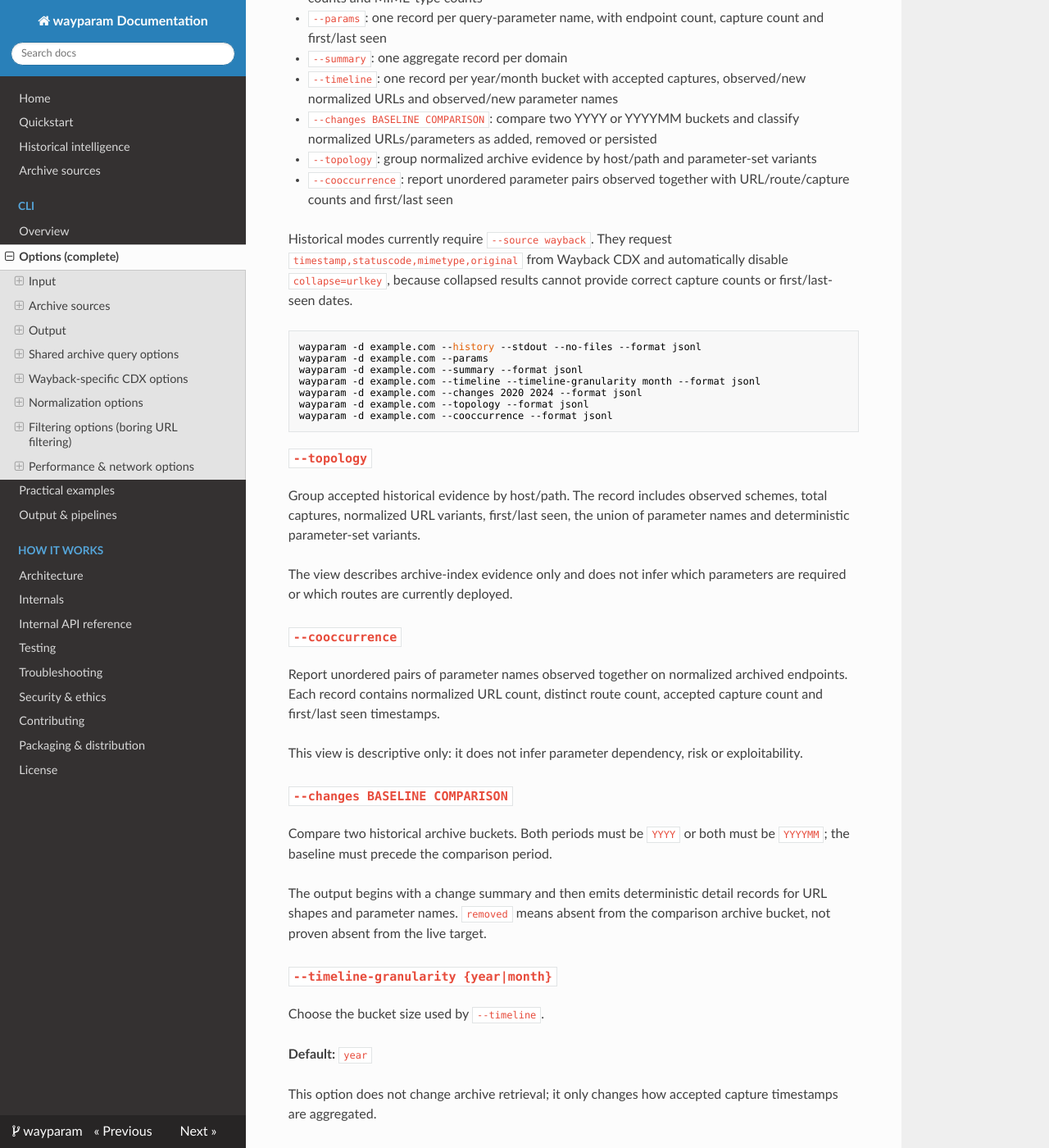
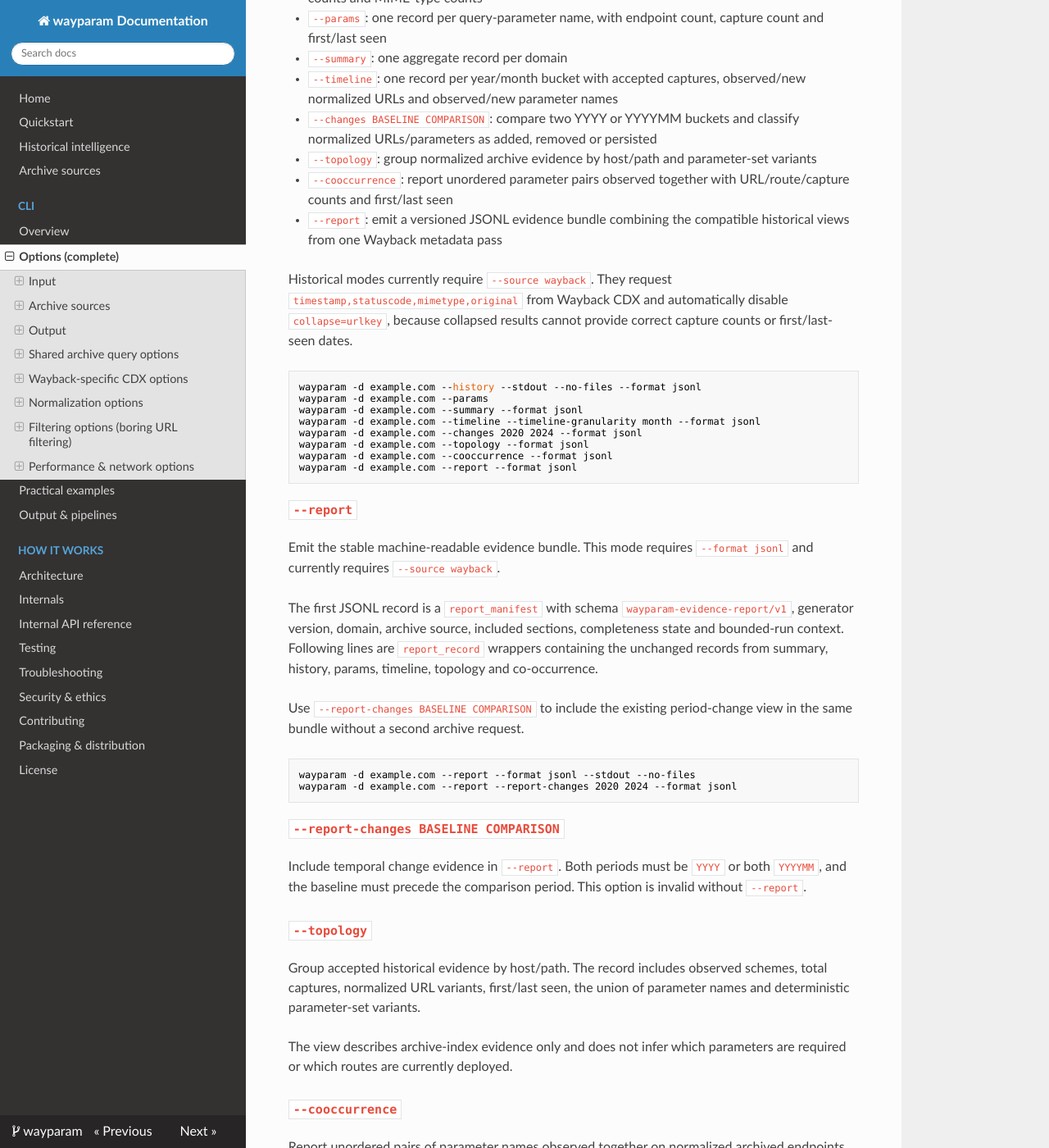
Before and after one commit to aleff-github/wayparam, an MkDocs documentation site: the page built from docs/cli/options.md, in a window 1280 px wide and 1400 px high, scrolled down 4090 px. Shown: the whole window at 82% size. Built offline with MkDocs 1.6.1, drawn with Linux system fonts in a browser that asks for light colours; nearby versions of some CDN libraries; some of the changed text lies outside the part shown.

Commit message:
Document evidence report CLI options

````diff
--- a/docs/cli/options.md
+++ b/docs/cli/options.md
@@ -178,6 +178,7 @@ The following flags are mutually exclusive:
 - `--changes BASELINE COMPARISON`: compare two YYYY or YYYYMM buckets and classify normalized URLs/parameters as added, removed or persisted
 - `--topology`: group normalized archive evidence by host/path and parameter-set variants
 - `--cooccurrence`: report unordered parameter pairs observed together with URL/route/capture counts and first/last seen
+- `--report`: emit a versioned JSONL evidence bundle combining the compatible historical views from one Wayback metadata pass
 
 Historical modes currently require `--source wayback`. They request `timestamp,statuscode,mimetype,original` from Wayback CDX and automatically disable `collapse=urlkey`, because collapsed results cannot provide correct capture counts or first/last-seen dates.
 
@@ -189,7 +190,31 @@ wayparam -d example.com --timeline --timeline-granularity month --format jsonl
 wayparam -d example.com --changes 2020 2024 --format jsonl
 wayparam -d example.com --topology --format jsonl
 wayparam -d example.com --cooccurrence --format jsonl
+wayparam -d example.com --report --format jsonl
 ```
+
+### `--report`
+Emit the stable machine-readable evidence bundle. This mode requires
+`--format jsonl` and currently requires `--source wayback`.
+
+The first JSONL record is a `report_manifest` with schema
+`wayparam-evidence-report/v1`, generator version, domain, archive source,
+included sections, completeness state and bounded-run context. Following lines
+are `report_record` wrappers containing the unchanged records from summary,
+history, params, timeline, topology and co-occurrence.
+
+Use `--report-changes BASELINE COMPARISON` to include the existing period-change
+view in the same bundle without a second archive request.
+
+```bash
+wayparam -d example.com --report --format jsonl --stdout --no-files
+wayparam -d example.com --report --report-changes 2020 2024 --format jsonl
+```
+
+### `--report-changes BASELINE COMPARISON`
+Include temporal change evidence in `--report`. Both periods must be `YYYY` or
+both `YYYYMM`, and the baseline must precede the comparison period. This option
+is invalid without `--report`.
 
 ### `--topology`
 Group accepted historical evidence by host/path. The record includes observed
@@ -216,7 +241,7 @@ records for URL shapes and parameter names. `removed` means absent from the
 comparison archive bucket, not proven absent from the live target.
 
 ### `--timeline-granularity {year|month}`
-Choose the bucket size used by `--timeline`.
+Choose the bucket size used by `--timeline` and the timeline section of `--report`.
 
 **Default:** `year`
 
````
